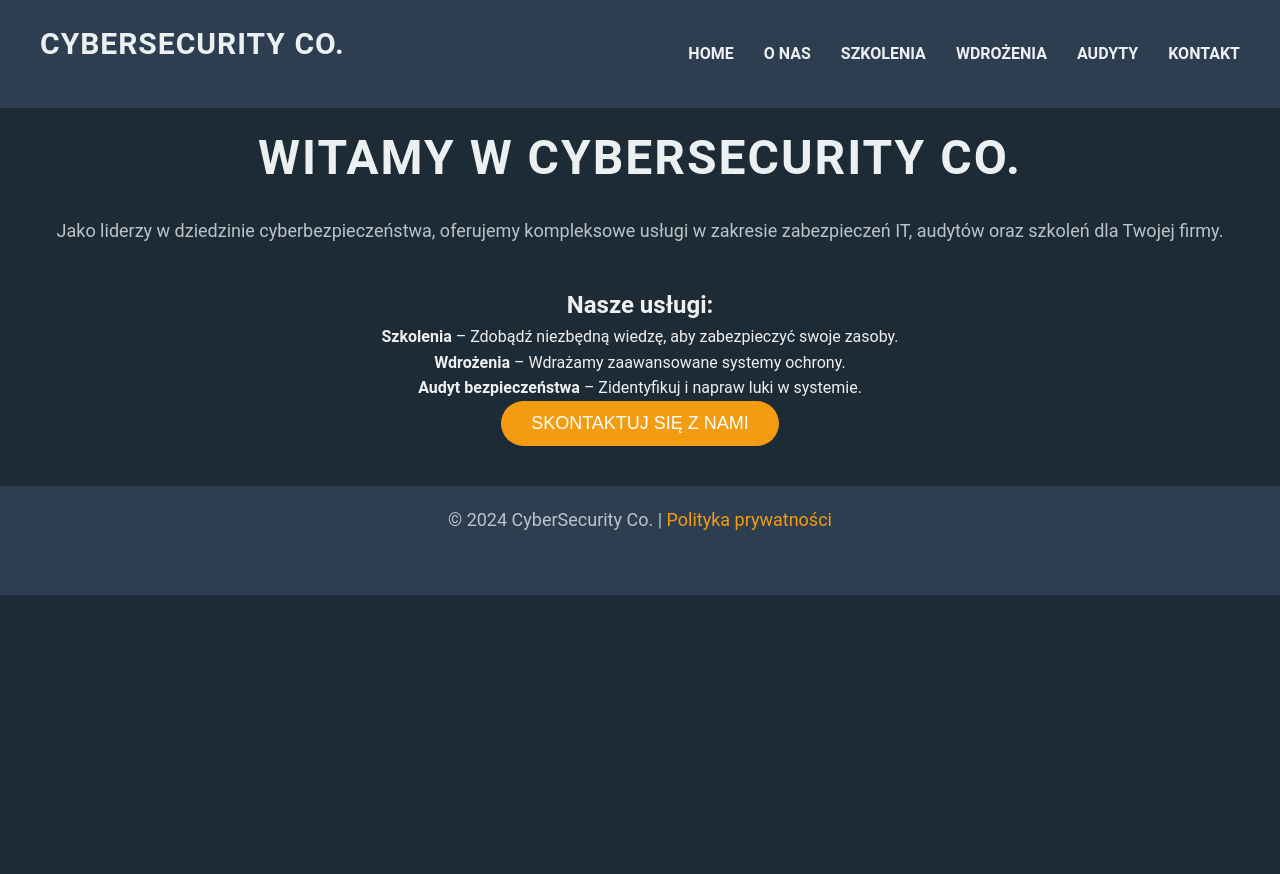
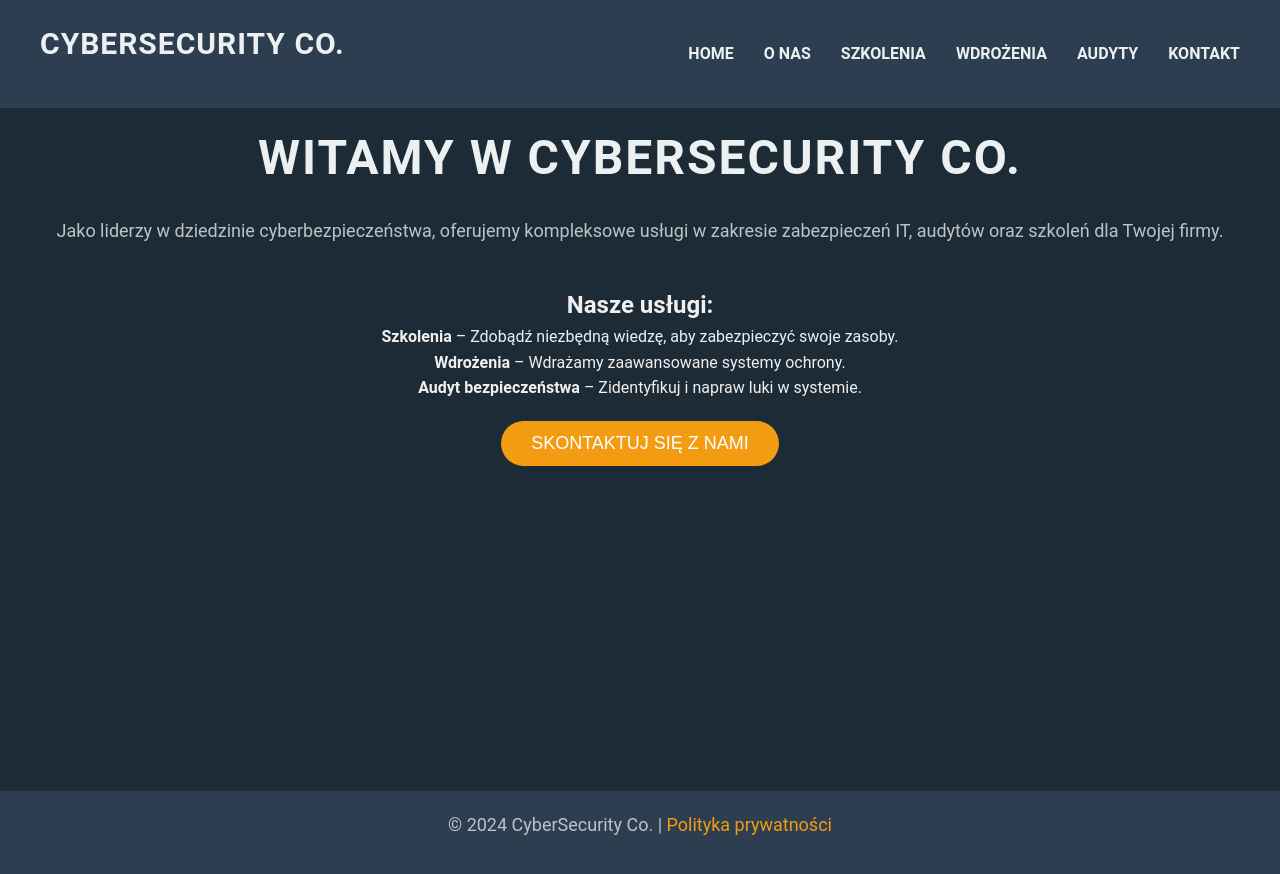
Before and after one commit to dadmins1984/Web, a Jekyll site: the page built from index.md, in a window 1280 px wide. Shown: the top 874 px of the page. Built offline with Jekyll 4.4.1, drawn with Linux system fonts in a browser that asks for light colours.

Commit message:
fdsafsda

```diff
--- a/assets/css/style.css
+++ b/assets/css/style.css
@@ -12,9 +12,9 @@
     color: #f0f0f0;
     line-height: 1.6;
     padding: 0;
-    min-height: 100vh;
+    min-height: 100vh; /* Upewniamy się, że strona ma pełną wysokość */
     display: flex;
-    flex-direction: column;
+    flex-direction: column; /* Flexbox, aby łatwo rozmieszczać elementy */
   }
 
   /* Nagłówek strony */
@@ -119,8 +119,10 @@
   main {
     text-align: center;
     padding-top: 120px;
+    flex: 1; /* Elastyczne, aby wypełniało przestrzeń */
   }
 
+  /* Container dla treści */
   main .content-container {
     max-width: 1000px;
     width: 100%;
@@ -157,6 +159,8 @@
     cursor: pointer;
     text-transform: uppercase;
     transition: background-color 0.3s ease;
+    margin-top: 20px;
+    margin-bottom: 30px; /* Odsunięcie przycisku o dwa entery */
   }
 
   button:hover {
@@ -170,6 +174,7 @@
     text-align: center;
     padding: 20px;
     font-size: 14px;
+    margin-top: auto; /* Sprawia, że stopka przesuwa się na dół */
   }
 
   footer a {
```
